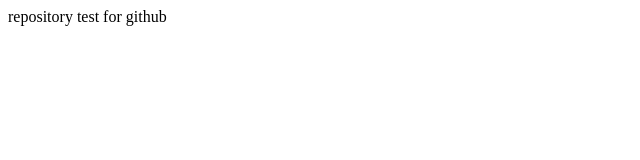
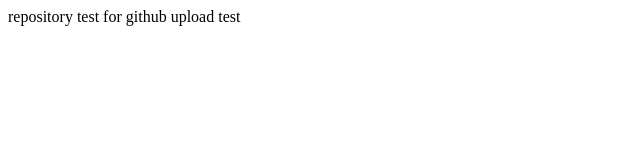
Before and after one commit to DmitriyAlger/dmitriyalger.github.io, a plain HTML site: page index.html in a window 1280 px wide. Shown: the full height of the page, 0-640 px from the left. Drawn offline with Linux system fonts and the light colour scheme.

Commit message:
upload test

```diff
--- a/index.html
+++ b/index.html
@@ -8,6 +8,7 @@
 <body>
 
     repository test for github
+    upload test
 
 </body>
 </html>
```
